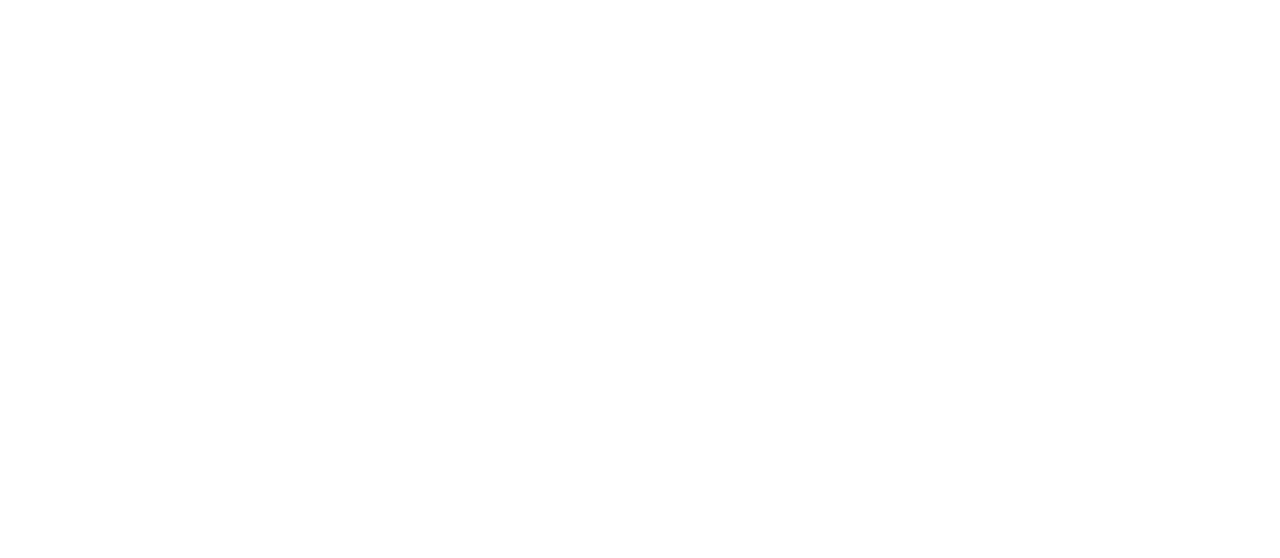
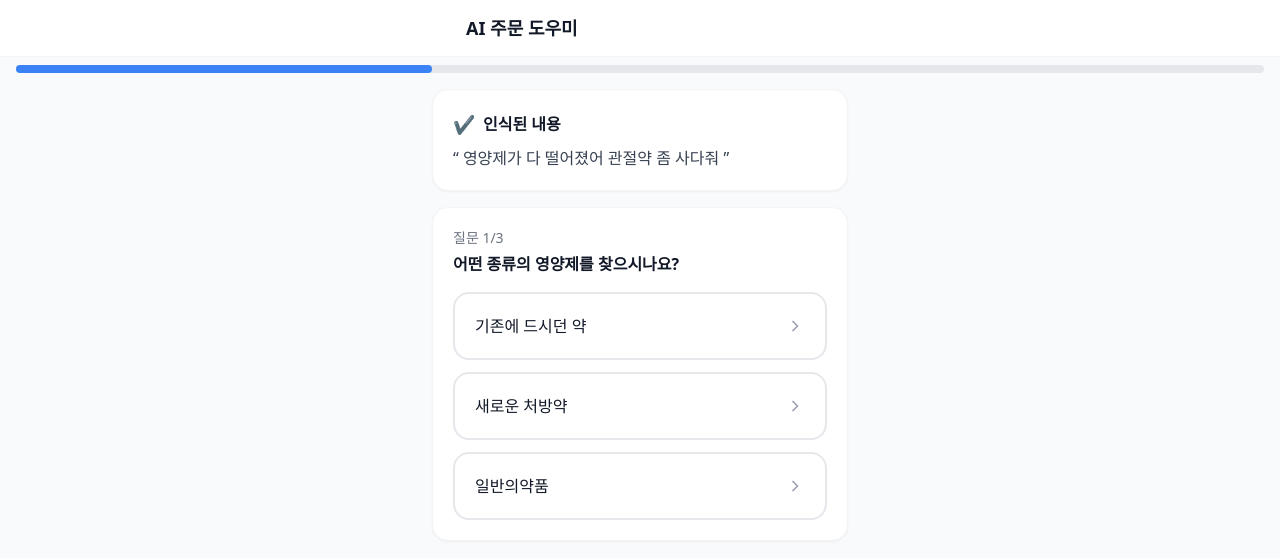
Before and after one commit to why48382/Hult_prize_FE, a Vue app: page /shop/questions in a window 1280 px wide. Before the commit this address had no page. Shown: the top 558 px of the page. Built offline with nearby package versions, Linux system fonts and the light colour scheme; a web font is replaced by a local one.

Commit message:
결제 완료 안내 페이지 구현

```diff
--- a/src/views/guardian/GuardianHome.vue
+++ b/src/views/guardian/GuardianHome.vue
@@ -86,12 +86,13 @@ const requests = ref([
 
 const handleShop = (request) => {
   console.log('상품 구매하러 가기:', request)
-  // router.push(`/shop/${request.id}`)
+  router.push(`/shop/questions`)
 }
 
 const handleComplete = (request) => {
   console.log('구매 완료 알림:', request)
   // 백엔드에 구매 완료 알림
   request.isCompleted = true
+  router.push(`/guardian/complete`)
 }
 </script>
--- /dev/null
+++ b/src/views/guardian/OrderComplete.vue
@@ -0,0 +1,35 @@
+<script setup>
+import { useRouter } from 'vue-router'
+import BaseButton from '@/components/BaseButton.vue'
+
+const router = useRouter()
+
+const handleNext = () => {
+  router.push('/home/guardian')
+}
+</script>
+
+<template>
+  <div class="min-h-screen bg-white flex flex-col items-center justify-center px-4 sm:px-6">
+    <!-- 이미지 영역 -->
+    <div class="w-full max-w-52 sm:max-w-60 md:max-w-72 mb-3">
+      <img src="@/images/request_success.png" alt="부모님과 쇼핑" class="w-full h-auto" />
+    </div>
+
+    <!-- 텍스트 영역 -->
+    <div class="text-center mb-8 sm:mb-10">
+      <h1 class="text-3xl mb-2">구매를 완료했어요!</h1>
+      <p class="text-lg sm:text-base leading-relaxed text-gray-900">
+        부모님께 알림을 보냈습니다 <br>
+        요청내역에서 품목을 확인합니다
+      </p>
+    </div>
+
+    <!-- 다음 버튼 -->
+    <div class="w-full max-w-md mb-2">
+      <BaseButton variant="primary" @click="handleNext">
+        홈으로 돌아가기
+      </BaseButton>
+    </div>
+  </div>
+</template>
--- /dev/null
+++ b/src/views/guardian/Question.vue
@@ -0,0 +1,136 @@
+<template>
+  <div class="min-h-screen bg-gray-50 pb-20">
+    <PageHeader title="AI 주문 도우미" type="back"/>
+
+    <!-- 진행 바 -->
+    <div class="px-4 mt-2">
+      <div class="w-full h-2 bg-gray-200 rounded-full">
+        <div
+            class="h-2 bg-blue-500 rounded-full transition-all"
+            :style="{ width: progress + '%' }"
+        />
+      </div>
+    </div>
+
+    <div class="p-4 max-w-md mx-auto">
+
+      <!-- 인식된 내용 -->
+      <div class="bg-white rounded-2xl p-5 shadow-sm border border-gray-100 mb-4">
+        <div class="flex items-center gap-2 mb-2">
+          <span class="text-green-500 text-lg">✔</span>
+          <h3 class="font-bold text-gray-900">인식된 내용</h3>
+        </div>
+        <p class="text-gray-700">
+          “ 영양제가 다 떨어졌어 관절약 좀 사다줘 ”
+        </p>
+      </div>
+
+      <!-- 질문 영역 -->
+      <div class="bg-white rounded-2xl p-5 shadow-sm border border-gray-100 mb-4">
+        <p class="text-sm text-gray-500 mb-1">질문 {{ step }}/3</p>
+        <h3 class="font-bold text-gray-900 mb-4">
+          {{ currentQuestion.title }}
+        </h3>
+
+        <div class="space-y-3">
+          <QuestionOption
+              v-for="option in currentQuestion.options"
+              :key="option.value"
+              :selected="currentAnswer === option.value"
+              @click="selectOption(option.value)"
+          >
+            {{ option.label }}
+          </QuestionOption>
+        </div>
+      </div>
+
+      <!-- 선택 내역 -->
+      <div v-if="selectedSummary.length" class="bg-blue-50 rounded-2xl p-4 text-sm text-blue-700">
+        <p class="font-medium mb-1">선택 내역</p>
+        <ul class="list-disc list-inside space-y-1">
+          <li v-for="item in selectedSummary" :key="item">{{ item }}</li>
+        </ul>
+      </div>
+
+    </div>
+  </div>
+</template>
+
+<script setup>
+import { ref, computed } from 'vue'
+import { useRouter } from 'vue-router'
+import PageHeader from '@/components/common/PageHeader.vue'
+import QuestionOption from '@/components/QuestionOption.vue'
+
+const router = useRouter()
+
+/* 단계 */
+const step = ref(1)
+
+/* 선택값 */
+const answers = ref({
+  type: null,
+  quantity: null,
+  deadline: null
+})
+
+/* 질문 정의 */
+const questions = [
+  {
+    key: 'type',
+    title: '어떤 종류의 영양제를 찾으시나요?',
+    options: [
+      { label: '기존에 드시던 약', value: '기존에 드시던 약' },
+      { label: '새로운 처방약', value: '새로운 처방약' },
+      { label: '일반의약품', value: '일반의약품' }
+    ]
+  },
+  {
+    key: 'quantity',
+    title: '몇 통을 생각하시나요?',
+    options: [
+      { label: '1통', value: '1통' },
+      { label: '2통', value: '2통' },
+      { label: '3통 이상', value: '3통 이상' }
+    ]
+  },
+  {
+    key: 'deadline',
+    title: '언제까지 필요하신가요?',
+    options: [
+      { label: '오늘 당장', value: '오늘 당장' },
+      { label: '내일까지', value: '내일까지' },
+      { label: '이번 주 안에', value: '이번 주 안에' }
+    ]
+  }
+]
+
+/* 현재 질문 */
+const currentQuestion = computed(() => questions[step.value - 1])
+
+/* 현재 선택값 */
+const currentAnswer = computed(() => answers.value[currentQuestion.value.key])
+
+/* 선택 처리 */
+const selectOption = (value) => {
+  answers.value[currentQuestion.value.key] = value
+
+  if (step.value < 3) {
+    step.value += 1
+  } else {
+    // 마지막 단계 → 가격 비교 페이지 이동
+    router.push({
+      path: '/price-compare',
+      query: { ...answers.value }
+    })
+  }
+}
+
+/* 진행 바 */
+const progress = computed(() => (step.value / 3) * 100)
+
+/* 선택 요약 */
+const selectedSummary = computed(() =>
+    Object.values(answers.value).filter(Boolean)
+)
+</script>
```
Also changed, not shown: src/router/index.js (+10 -0 lines).
